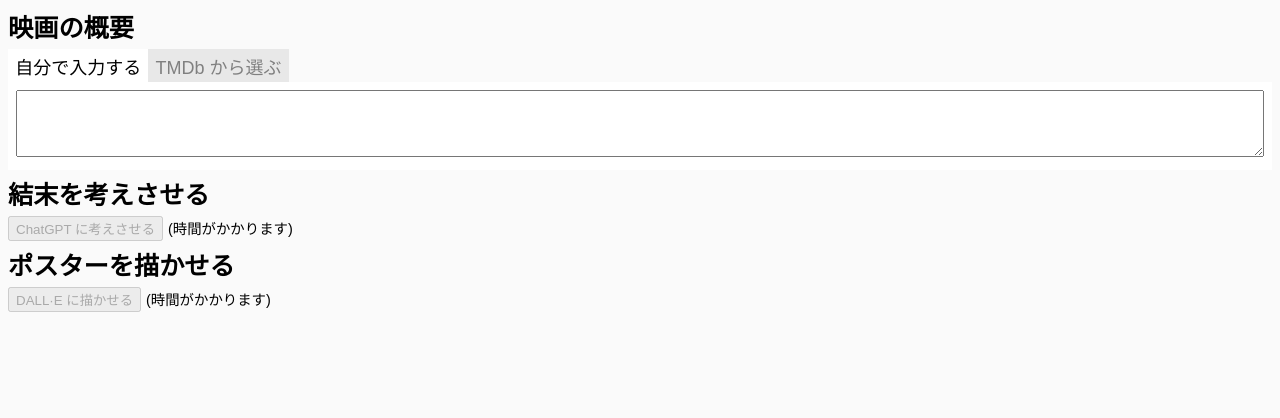
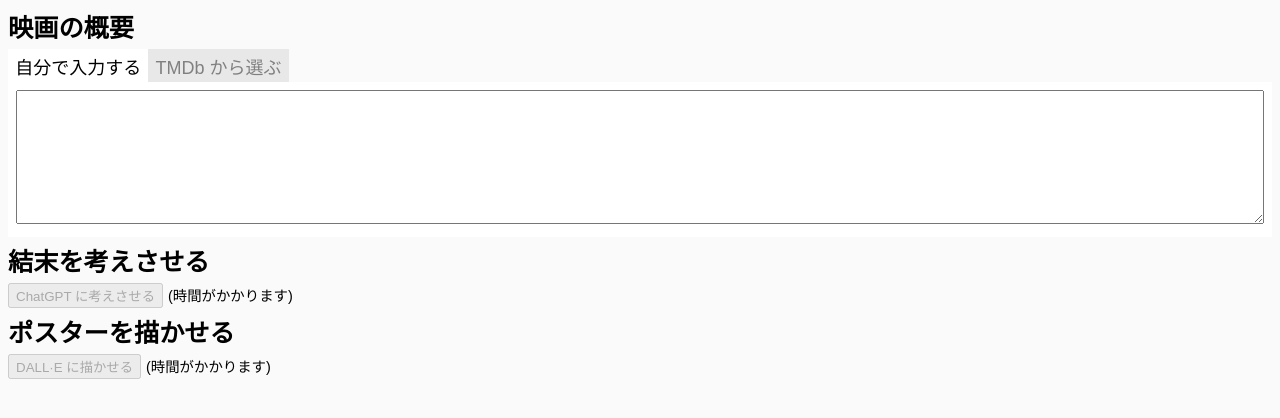
Before and after one commit to satamame/movie_chat, a Django app: page /idea/ in a window 1280 px wide. Shown: the part 44-462 px from the top of the page. Run offline with Django 4.2, Linux system fonts and the light colour scheme.

Commit message:
textarea height changed.

```diff
--- a/idea/static/idea/idea.css
+++ b/idea/static/idea/idea.css
@@ -21,7 +21,7 @@ input.tab-switch {
 
 textarea {
   width: 100%;
-  height: 5em;
+  height: 10em;
   resize: vertical;
 }
 
```
